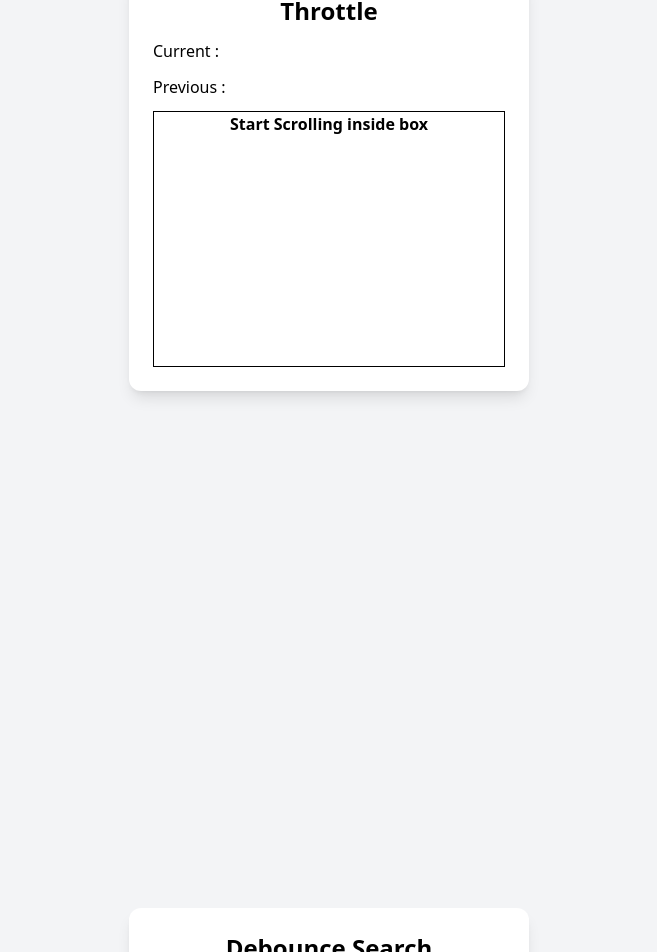
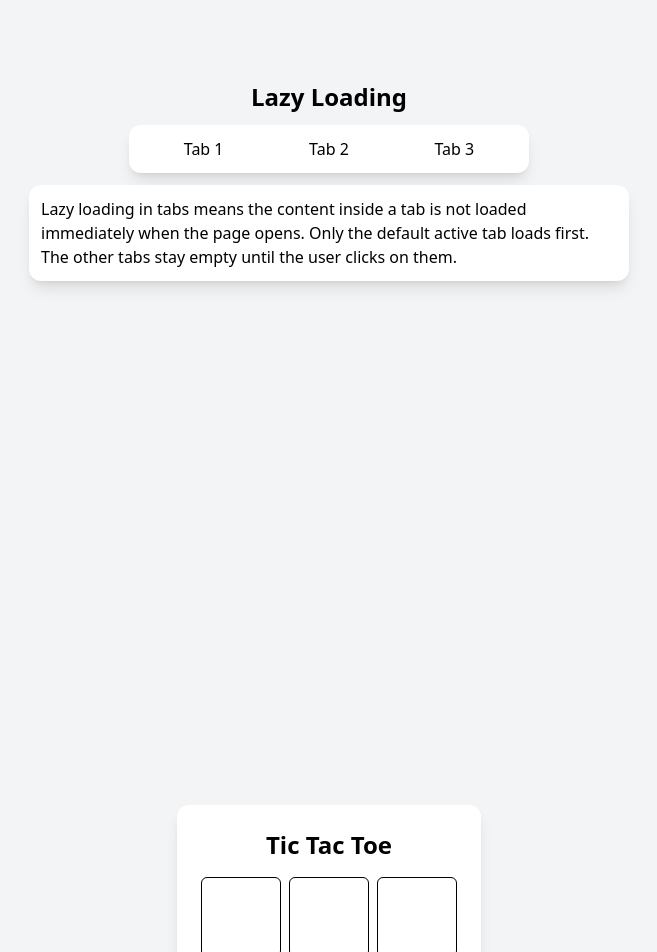
Before and after one commit to gokulprasath-r/react-practice-1, a React (Vite) app: page / in a window 1280 px wide. Shown: the part 219-1171 px from the top of the page, without its empty margins (311-968 px from the left). Built offline with nearby package versions, Linux system fonts and the light colour scheme.

Commit message:
Lazy Loading done tic tac toe in middle

```diff
--- a/src/App.jsx
+++ b/src/App.jsx
@@ -1,13 +1,17 @@
-import './App.css'
-import Accordion from "./components/Accordion.jsx"
-import Debounce from './components/Debounce.jsx'
-import Throttle from './components/Throttle.jsx'
-import ToDoList from './components/ToDoList.jsx'
-import TypeAHead from './components/TypeAHead.jsx'
-import WeatherApp from './components/WeatherApp.jsx'
+import './App.css';
+import Accordion from './components/Accordion.jsx';
+import Debounce from './components/Debounce.jsx';
+import LazyTab from './components/LaztTab.jsx';
+import Throttle from './components/Throttle.jsx';
+import TicTacToe from './components/TicTacToe.jsx';
+import ToDoList from './components/ToDoList.jsx';
+import TypeAHead from './components/TypeAHead.jsx';
+import WeatherApp from './components/WeatherApp.jsx';
 function App() {
     return (
         <>
+            <LazyTab />
+            <TicTacToe />
             <Throttle />
             <Debounce />
             <TypeAHead />
@@ -15,7 +19,7 @@ function App() {
             <Accordion />
             <WeatherApp />
         </>
-    )
+    );
 }
 
-export default App
+export default App;
--- /dev/null
+++ b/src/components/LaztTab.jsx
@@ -0,0 +1,46 @@
+import { useState, lazy, Suspense } from 'react';
+
+const Tab1 = lazy(() => import('../helperComps/Tab1'));
+const Tab2 = lazy(() => import('../helperComps/Tab2'));
+const Tab3 = lazy(() => import('../helperComps/Tab3'));
+
+function LazyTab() {
+    const [active, setActive] = useState('tab1');
+    return (
+        <div className="min-h-screen flex items-center justify-center bg-gray-100">
+            <section className="justify-between items-center  flex flex-col w-[600px] space-y-3">
+                <h1 className="text-2xl font-bold text-center">Lazy Loading</h1>
+
+                <div className="justify-between items-center  flex w-[400px] p-3 bg-white rounded-xl shadow-lg ">
+                    <button
+                        className="flex-1 text-center cursor-pointer"
+                        onClick={() => setActive('tab1')}
+                    >
+                        Tab 1
+                    </button>
+                    <button
+                        className="flex-1 text-center cursor-pointer"
+                        onClick={() => setActive('tab2')}
+                    >
+                        Tab 2
+                    </button>
+                    <button
+                        className="flex-1 text-center cursor-pointer"
+                        onClick={() => setActive('tab3')}
+                    >
+                        Tab 3
+                    </button>
+                </div>
+                <div className="justify-between items-center  flex w-full p-3 bg-white rounded-xl shadow-lg ">
+                    <Suspense fallback={<p>Loading...</p>}>
+                        {active === 'tab1' && <Tab1 />}
+                        {active === 'tab2' && <Tab2 />}
+                        {active === 'tab3' && <Tab3 />}
+                    </Suspense>
+                </div>
+            </section>
+        </div>
+    );
+}
+
+export default LazyTab;
--- /dev/null
+++ b/src/components/TicTacToe.jsx
@@ -0,0 +1,55 @@
+import { useState } from "react";
+
+function TicTacToe() {
+    const [xTurn, setXTurn] = useState(true);
+    const [boardValues, setBoardValues] = useState(["", "", "", "", "", "", "", "", ""])
+
+    const winnings = [
+        [0, 1, 2],
+        [3, 4, 5],
+        [6, 7, 8],
+        [0, 3, 6],
+        [1, 4, 7],
+        [2, 5, 8],
+        [0, 4, 8],
+        [2, 4, 6],
+    ];
+
+
+    const handleClick = (index) => {
+        if (xTurn) {
+            setBoardValues((prev) =>
+                prev.map((item, i) => (i === index ? "O" : item))
+            );
+            setXTurn(false);
+        }
+        else {
+            setBoardValues((prev) =>
+                prev.map((item, i) => (i === index ? "X" : item))
+            );
+            setXTurn(true);
+        }
+    };
+    return (
+        <div className="min-h-screen flex items-center justify-center bg-gray-100">
+            <div className="bg-white p-6 rounded-xl shadow-lg">
+                <h1 className="text-2xl font-bold text-center mb-4">Tic Tac Toe</h1>
+
+                <div className="grid grid-cols-3 gap-2">
+                    {Array.from({ length: 9 }).map((_, i) => (
+                        <button
+                            key={i}
+                            onClick={() => handleClick(i)}
+                            id="btn"
+                            className="w-20 h-20 text-3xl font-bold border rounded-md hover:bg-gray-100"
+                        >
+                            {boardValues[i]}
+                        </button>
+                    ))}
+                </div>
+            </div>
+        </div>
+    );
+}
+
+export default TicTacToe;
--- /dev/null
+++ b/src/helperComps/Tab1.jsx
@@ -0,0 +1,12 @@
+function Tab1() {
+    console.log('Tab1 Loaded');
+    return (
+        <h2>
+            Lazy loading in tabs means the content inside a tab is not loaded
+            immediately when the page opens. Only the default active tab loads
+            first. The other tabs stay empty until the user clicks on them.
+        </h2>
+    );
+}
+
+export default Tab1;
--- /dev/null
+++ b/src/helperComps/Tab2.jsx
@@ -0,0 +1,13 @@
+function Tab2() {
+    console.log('Tab2 Loaded');
+    return (
+        <h2>
+            When the user clicks a tab for the first time, only then its content
+            gets loaded or rendered. This helps reduce the initial load time of
+            the page because the browser doesn’t have to process everything at
+            once.
+        </h2>
+    );
+}
+
+export default Tab2;
--- /dev/null
+++ b/src/helperComps/Tab3.jsx
@@ -0,0 +1,13 @@
+
+function Tab3() {
+    console.log('Tab3 Loaded');
+    return (
+        <h2>
+            It improves performance especially when tabs contain heavy data,
+            large components, API calls, charts, or forms. So instead of loading
+            everything upfront, we load only what the user actually needs.
+        </h2>
+    );
+}
+
+export default Tab3;
```
